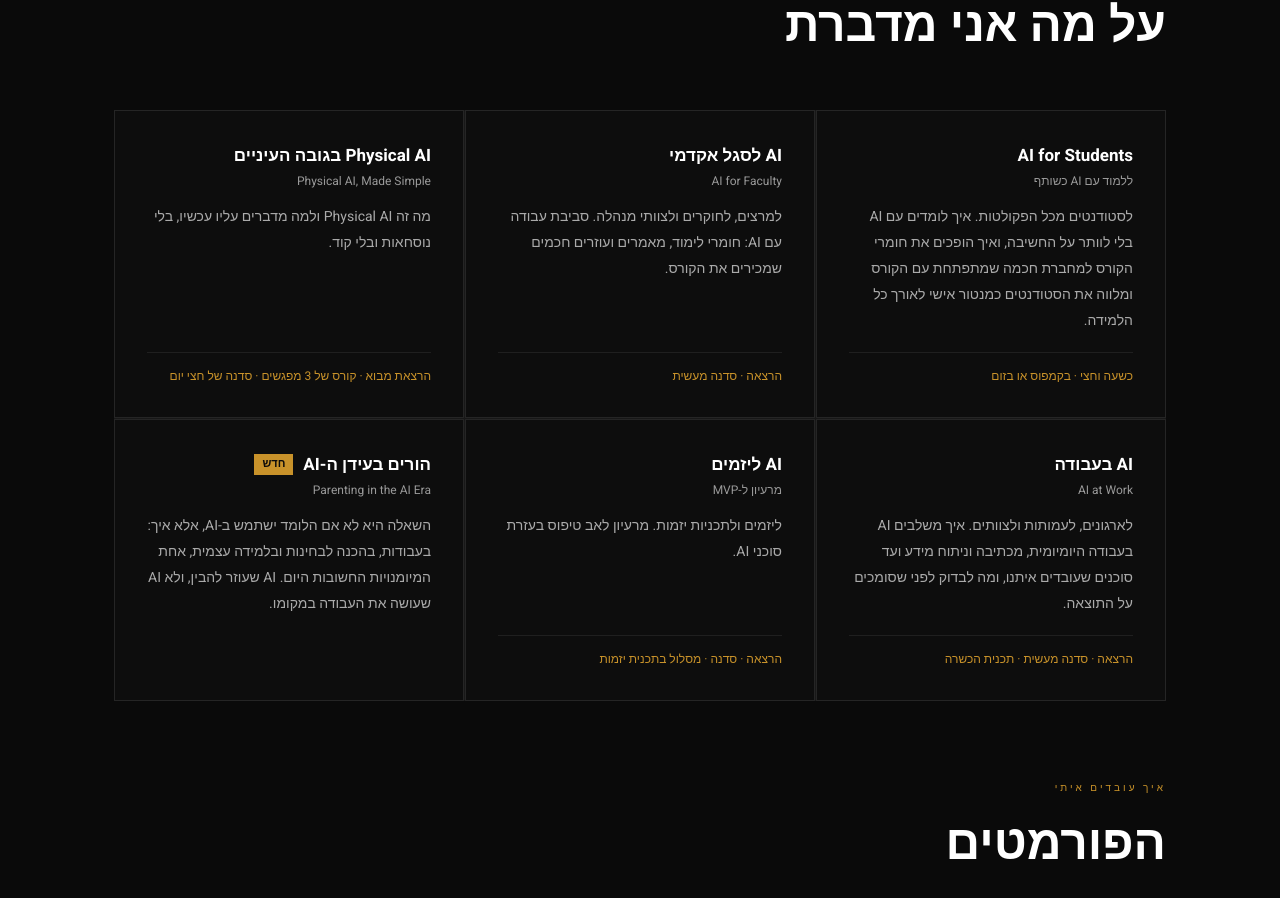
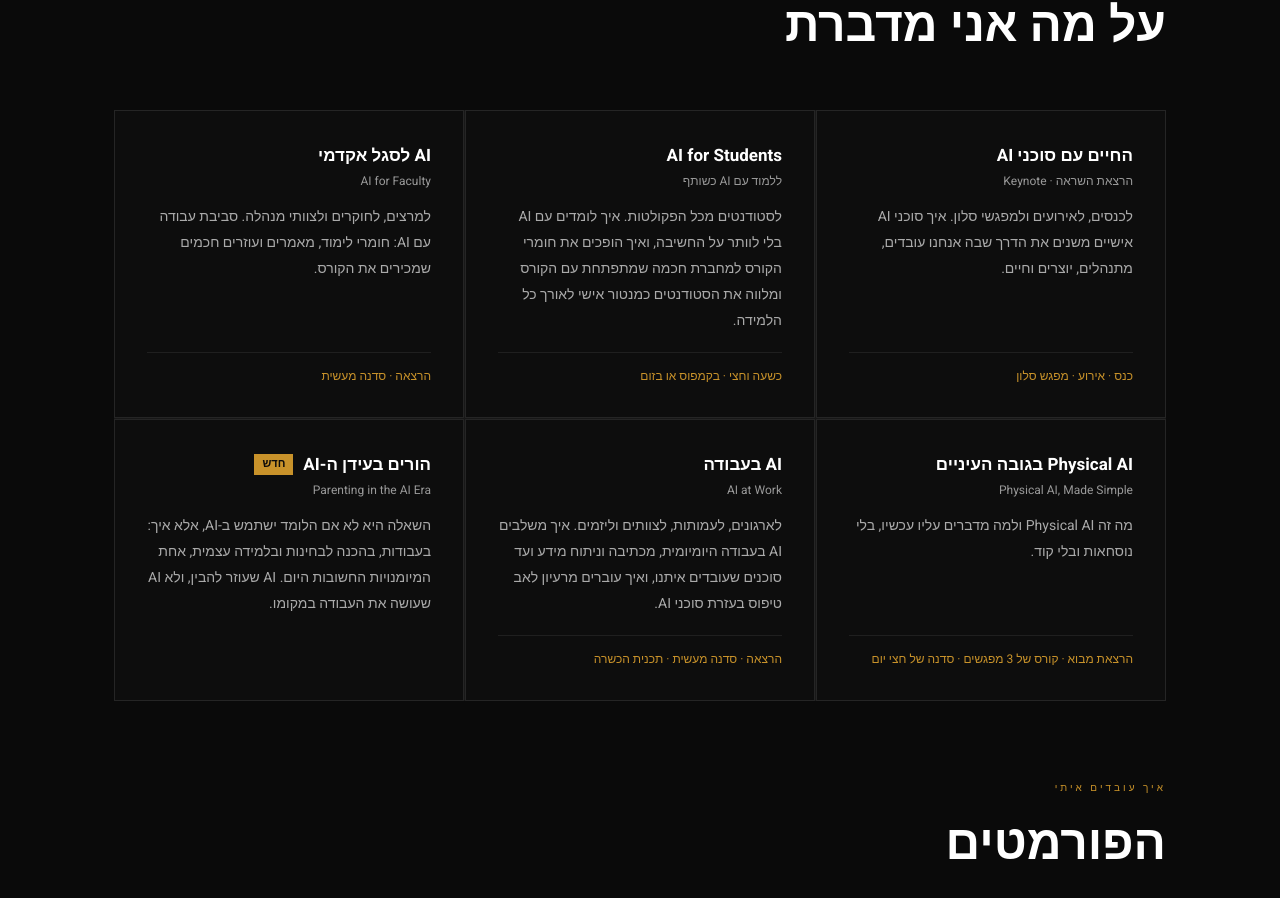
Before and after one commit to RikilAI/riki-website, a Next.js app: page / in a window 1280 px wide. Shown: the part 1365-2263 px from the top of the page. Built offline with nearby package versions, Linux system fonts and the light colour scheme.

Commit message:
Replace entrepreneurs card with Living with AI Agents keynote; fold founders into AI at Work

```diff
--- a/app/components/content.ts
+++ b/app/components/content.ts
@@ -40,6 +40,13 @@ export const content = {
       newBadge: "חדש",
       items: [
         {
+          title: "החיים עם סוכני AI",
+          en: "הרצאת השראה · Keynote",
+          desc: "לכנסים, לאירועים ולמפגשי סלון. איך סוכני AI אישיים משנים את הדרך שבה אנחנו עובדים, מתנהלים, יוצרים וחיים.",
+          formats: "כנס · אירוע · מפגש סלון",
+          isNew: false,
+        },
+        {
           title: "AI for Students",
           en: "ללמוד עם AI כשותף",
           desc: "לסטודנטים מכל הפקולטות. איך לומדים עם AI בלי לוותר על החשיבה, ואיך הופכים את חומרי הקורס למחברת חכמה שמתפתחת עם הקורס ומלווה את הסטודנטים כמנטור אישי לאורך כל הלמידה.",
@@ -63,15 +70,8 @@ export const content = {
         {
           title: "AI בעבודה",
           en: "AI at Work",
-          desc: "לארגונים, לעמותות ולצוותים. איך משלבים AI בעבודה היומיומית, מכתיבה וניתוח מידע ועד סוכנים שעובדים איתנו, ומה לבדוק לפני שסומכים על התוצאה.",
+          desc: "לארגונים, לעמותות, לצוותים וליזמים. איך משלבים AI בעבודה היומיומית, מכתיבה וניתוח מידע ועד סוכנים שעובדים איתנו, ואיך עוברים מרעיון לאב טיפוס בעזרת סוכני AI.",
           formats: "הרצאה · סדנה מעשית · תכנית הכשרה",
-          isNew: false,
-        },
-        {
-          title: "AI ליזמים",
-          en: "מרעיון ל-MVP",
-          desc: "ליזמים ולתכניות יזמות. מרעיון לאב טיפוס בעזרת סוכני AI.",
-          formats: "הרצאה · סדנה · מסלול בתכנית יזמות",
           isNew: false,
         },
         {
@@ -182,6 +182,13 @@ export const content = {
       newBadge: "New",
       items: [
         {
+          title: "Living with AI Agents",
+          en: "Keynote",
+          desc: "For conferences, events and salon gatherings. How personal AI agents are changing the way we work, manage our lives, create and live.",
+          formats: "Conference · Event · Salon gathering",
+          isNew: false,
+        },
+        {
           title: "AI for Students",
           en: "Learning with AI as a partner",
           desc: "For students in every faculty. Learning with AI without giving up on thinking, and turning course materials into a smart notebook that grows with the course and guides students like a personal mentor throughout their learning.",
@@ -204,16 +211,9 @@ export const content = {
         },
         {
           title: "AI at Work",
-          en: "For organizations and nonprofits",
-          desc: "For organizations, nonprofits and teams. Bringing AI into everyday work, from writing and analysis to agents that work alongside us, and what to check before you trust the output.",
+          en: "For organizations, teams and founders",
+          desc: "For organizations, nonprofits, teams and founders. Bringing AI into everyday work, from writing and analysis to agents that work alongside us, and going from idea to prototype with AI agents.",
           formats: "Talk · Hands-on workshop · Training program",
-          isNew: false,
-        },
-        {
-          title: "AI for Entrepreneurs",
-          en: "From idea to MVP",
-          desc: "For founders and entrepreneurship programs. From idea to prototype with AI agents.",
-          formats: "Talk · Workshop · Track within a program",
           isNew: false,
         },
         {
```
